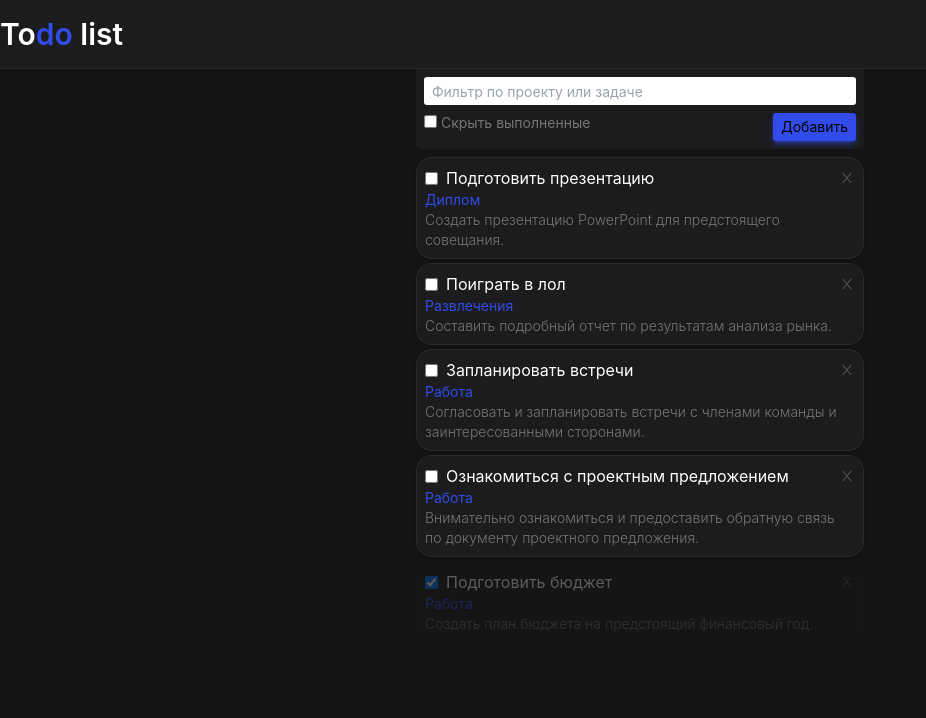
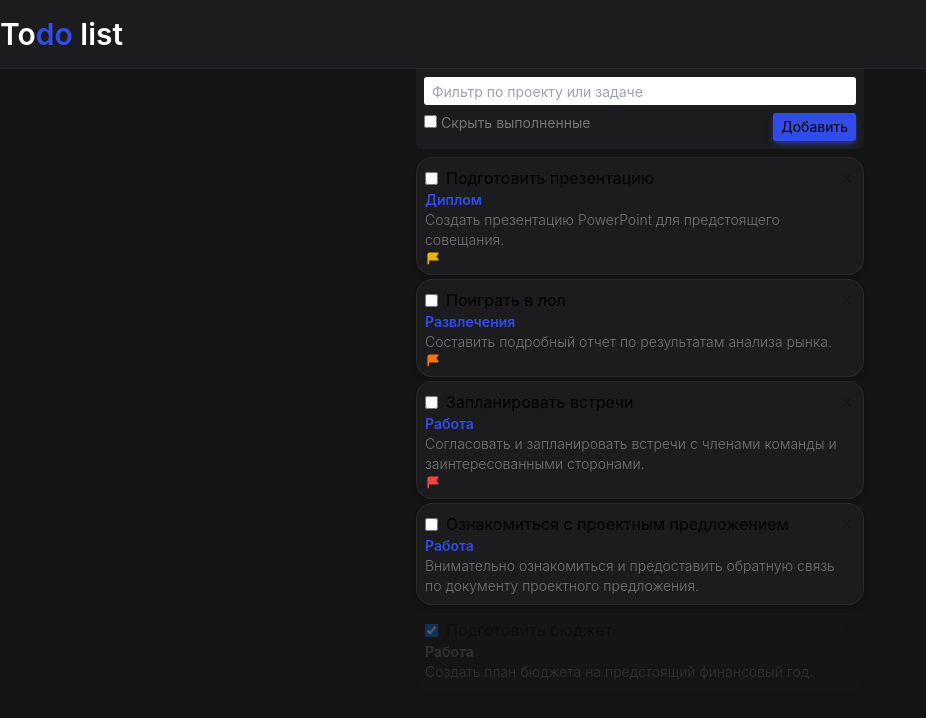
Before and after one commit to adamchehab/todo_app, a React (Vite) app: page / in a window 1280 px wide. Shown: the top 718 px of the page, without its empty margins (0-926 px from the left). Built offline with nearby package versions, Linux system fonts and the light colour scheme.

Commit message:
Added: task priority visualisation

```diff
--- a/src/App.css
+++ b/src/App.css
@@ -1,10 +1,10 @@
 .task_card {
-	@apply text-white mt-1 mx-auto max-w-md p-2 bg-taskCard-neutral rounded-2xl border border-taskCard-border hover:bg-taskCard-hover select-none shadow-md transition-all duration-200;
+	@apply mt-1 mx-auto max-w-md p-2 bg-taskCard-neutral rounded-2xl border border-taskCard-border hover:bg-taskCard-hover select-none shadow-md transition-all duration-200;
 }
 
 /* TODO тут 2 класса по сути дублирубтся - мб это как то обединяется */
 .completed_task_card {
-	@apply text-white opacity-30 mt-1 mx-auto max-w-md p-2 bg-taskCard-completed rounded-2xl border border-taskCard-completed select-none transition-all duration-150;
+	@apply opacity-30 mt-1 mx-auto max-w-md p-2 bg-taskCard-completed rounded-2xl border border-taskCard-completed select-none transition-all duration-150;
 }
 
 
--- a/src/App.tsx
+++ b/src/App.tsx
@@ -9,7 +9,6 @@ export default function TaskListApp() {
 	const [filter, setFilter] = useState(false);
 	const [searchItem, setSearchItem] = useState("");
 	const [addTaskWindow, setAddTaskWindow] = useState(false);
-
 
 	// Filter
 	let filter_tasks = tasks;
--- /dev/null
+++ b/src/components/DropdownList.tsx
@@ -0,0 +1,31 @@
+import { useState } from "react";
+
+export function DropdownList({ options }) {
+	const [selectedValue, setSelectedValue] = useState("");
+
+	const handleChange = (event) => {
+		setSelectedValue(event.target.value);
+	};
+
+	return (
+		<div className="text-sm">
+			<p>Sort by: </p>
+			<div>
+				<select
+					className="w-full h-7 rounded-[3px] text-sm pl-2 outline-none "
+					value={selectedValue}
+					onChange={handleChange}
+				>
+					{options.map((option) => (
+						<>
+							<option key={option} value={option}>
+								{option}
+							</option>
+						</>
+					))}
+					;
+				</select>
+			</div>
+		</div>
+	);
+}
--- a/src/components/NavBlock.tsx
+++ b/src/components/NavBlock.tsx
@@ -1,3 +1,7 @@
+import { DropdownList } from "./DropdownList";
+
+const options = ["date", "name", "priority"];
+
 export function NavBlock({
 	searchItem,
 	setSearchItem,
@@ -27,6 +31,7 @@ export function NavBlock({
 					></input>{" "}
 					Скрыть выполненные
 				</div>
+				{/* <DropdownList options={options} /> */}
 				{/* Button */}
 				<div>
 					<button
--- a/src/components/TaskList.tsx
+++ b/src/components/TaskList.tsx
@@ -1,4 +1,5 @@
 import { AiOutlineClose } from "react-icons/ai";
+import { HiFlag } from "react-icons/hi";
 
 export function TaskList({ tasks, setTasks }) {
 	function handleTaskStatusChange(taskId: number) {
@@ -16,15 +17,30 @@ export function TaskList({ tasks, setTasks }) {
 		setTasks(tasks.filter((task) => task.id !== taskId));
 	}
 
+	function get_color(task): string {
+		if (task.completed === true) return "text-taskCard-description_text";
+
+		switch (task.priority) {
+			case 1:
+				return "text-yellow-500";
+			case 2:
+				return "text-orange-500";
+			case 3:
+				return "text-red-500";
+			default:
+				return "text-white";
+		}
+	}
+
 	return (
 		<>
 			{tasks.map((task) => (
 				<>
 					<div
 						key={task.id}
-						className={
+						className={`${
 							task.completed ? "completed_task_card" : "task_card"
-						}
+						}`}
 						onClick={() => handleTaskStatusChange(task.id)}
 					>
 						<div className="flex items-center justify-between">
@@ -42,7 +58,13 @@ export function TaskList({ tasks, setTasks }) {
 								}}
 							/>
 						</div>
-						<p className={` text-taskCard-project text-sm`}>
+						<p
+							className={`${
+								task.completed
+									? `text-taskCard-description_text`
+									: `text-taskCard-project`
+							} text-sm font-semibold`}
+						>
 							{task.project}
 						</p>
 						<p
@@ -50,6 +72,13 @@ export function TaskList({ tasks, setTasks }) {
 						>
 							{task.description}
 						</p>
+						{task.priority !== 0 ? (
+							<HiFlag
+								className={`transition-all duration-200 ${get_color(
+									task
+								)}`}
+							/>
+						) : null}
 					</div>
 				</>
 			))}
--- a/src/tasks.json
+++ b/src/tasks.json
@@ -4,34 +4,39 @@
     "name": "Подготовить презентацию",
     "project": "Диплом",
     "description": "Создать презентацию PowerPoint для предстоящего совещания.",
-    "completed": false
+    "completed": false,
+    "priority": 1
   },
   {
     "id": 1,
     "name": "Поиграть в лол",
     "project": "Развлечения",
     "description": "Составить подробный отчет по результатам анализа рынка.",
-    "completed": false
+    "completed": false,
+    "priority": 2
   },
   {
     "id": 2,
     "name": "Запланировать встречи",
     "project": "Работа",
     "description": "Согласовать и запланировать встречи с членами команды и заинтересованными сторонами.",
-    "completed": false
+    "completed": false,
+    "priority": 3
   },
   {
     "id": 3,
     "name": "Ознакомиться с проектным предложением",
     "project": "Работа",
     "description": "Внимательно ознакомиться и предоставить обратную связь по документу проектного предложения.",
-    "completed": false
+    "completed": false,
+    "priority": 0
   },
   {
     "id": 4,
     "name": "Подготовить бюджет",
     "project": "Работа",
     "description": "Создать план бюджета на предстоящий финансовый год.",
-    "completed": true
+    "completed": true,
+    "priority": 0
   }
 ]
```
